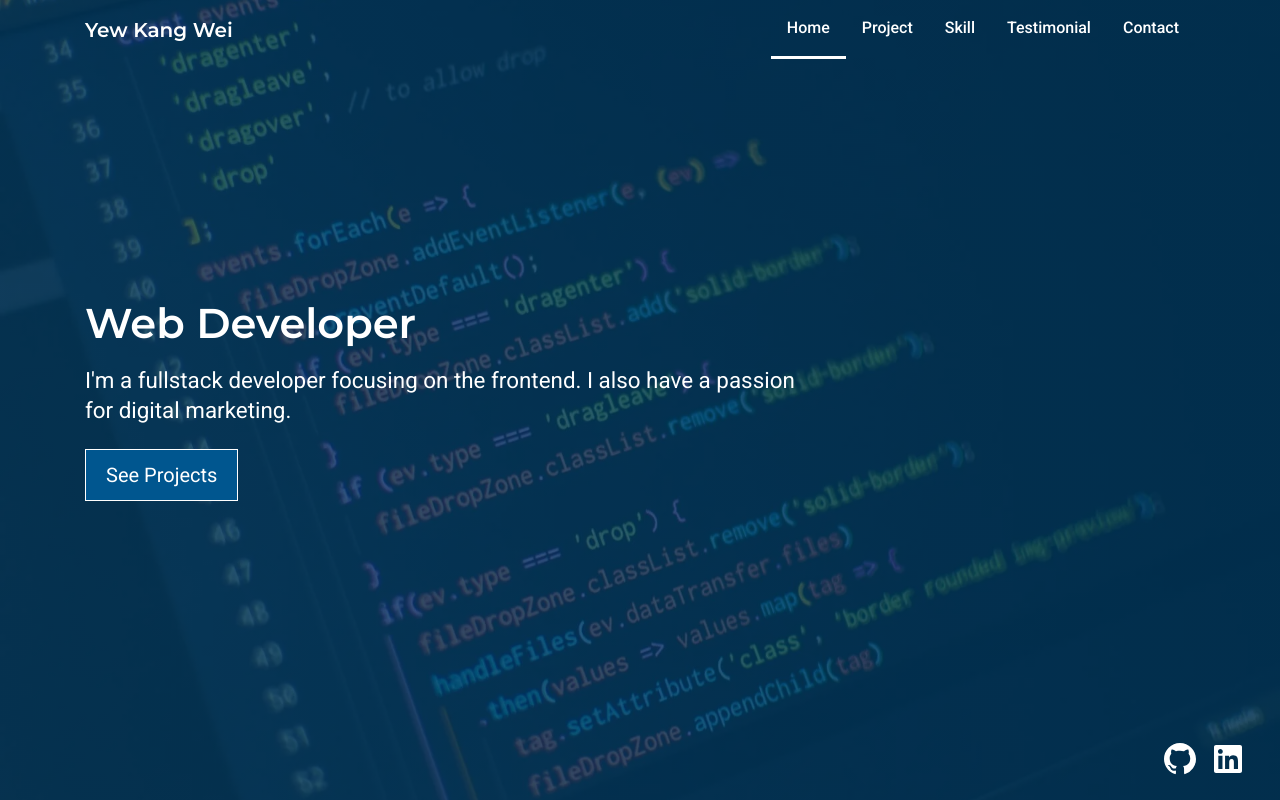
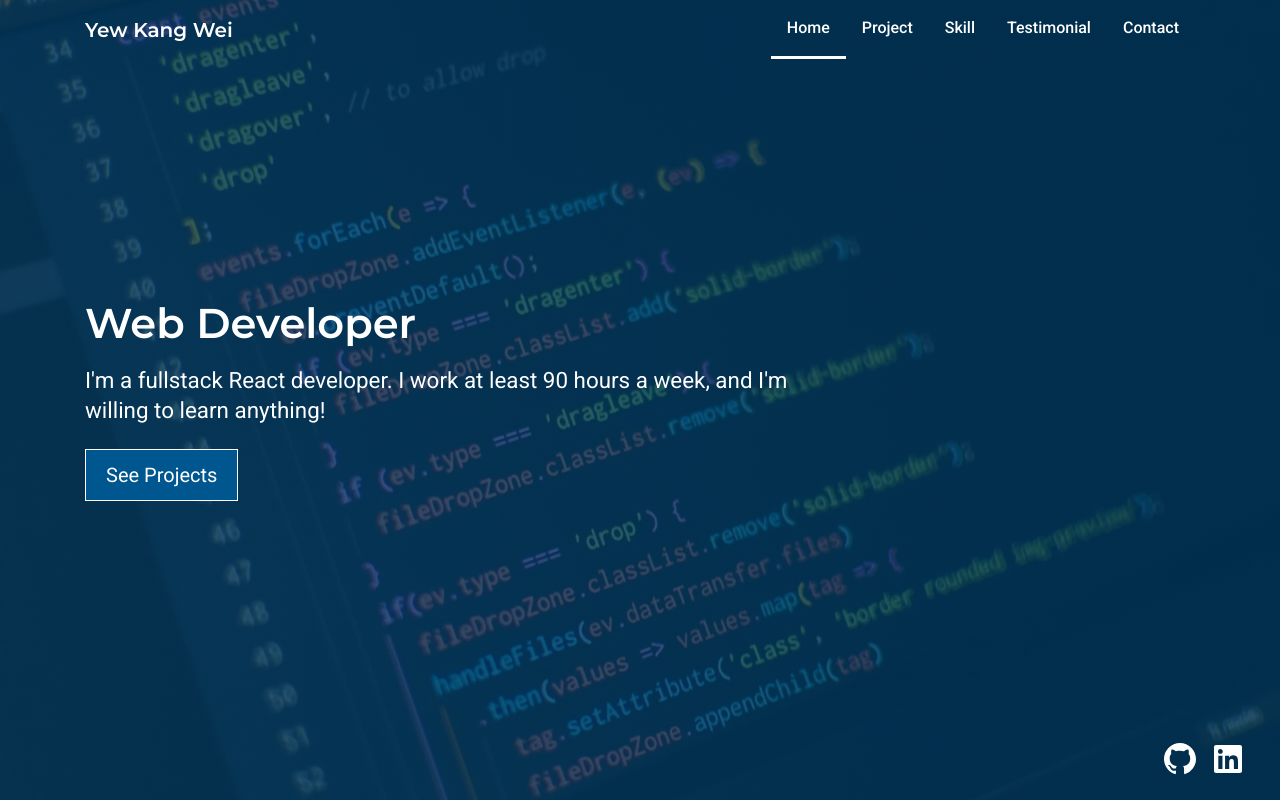
Before and after one commit to yewyewXD/portfolio-v2, a React (Create React App) app: page / in a window 1280 px wide. Shown: the top 800 px of the page. Built offline with nearby package versions, Linux system fonts and the light colour scheme.

Commit message:
udpate headline

```diff
--- a/src/components/section/Hero.jsx
+++ b/src/components/section/Hero.jsx
@@ -11,8 +11,8 @@ export default function Hero() {
             <div className="col-md-8 text-sm-left text-center">
               <h1 className="caption-title text-white mb-3">Web Developer</h1>
               <p className="caption-subtitle mb-4">
-                I'm a fullstack developer focusing on the frontend. I also have
-                a passion for digital marketing.
+                I'm a fullstack React developer. I work at least 90 hours a
+                week, and I'm willing to learn anything!
               </p>
               <a
                 className="btn btn-primary btn-lg cta overflow-hidden position-relative"
```
